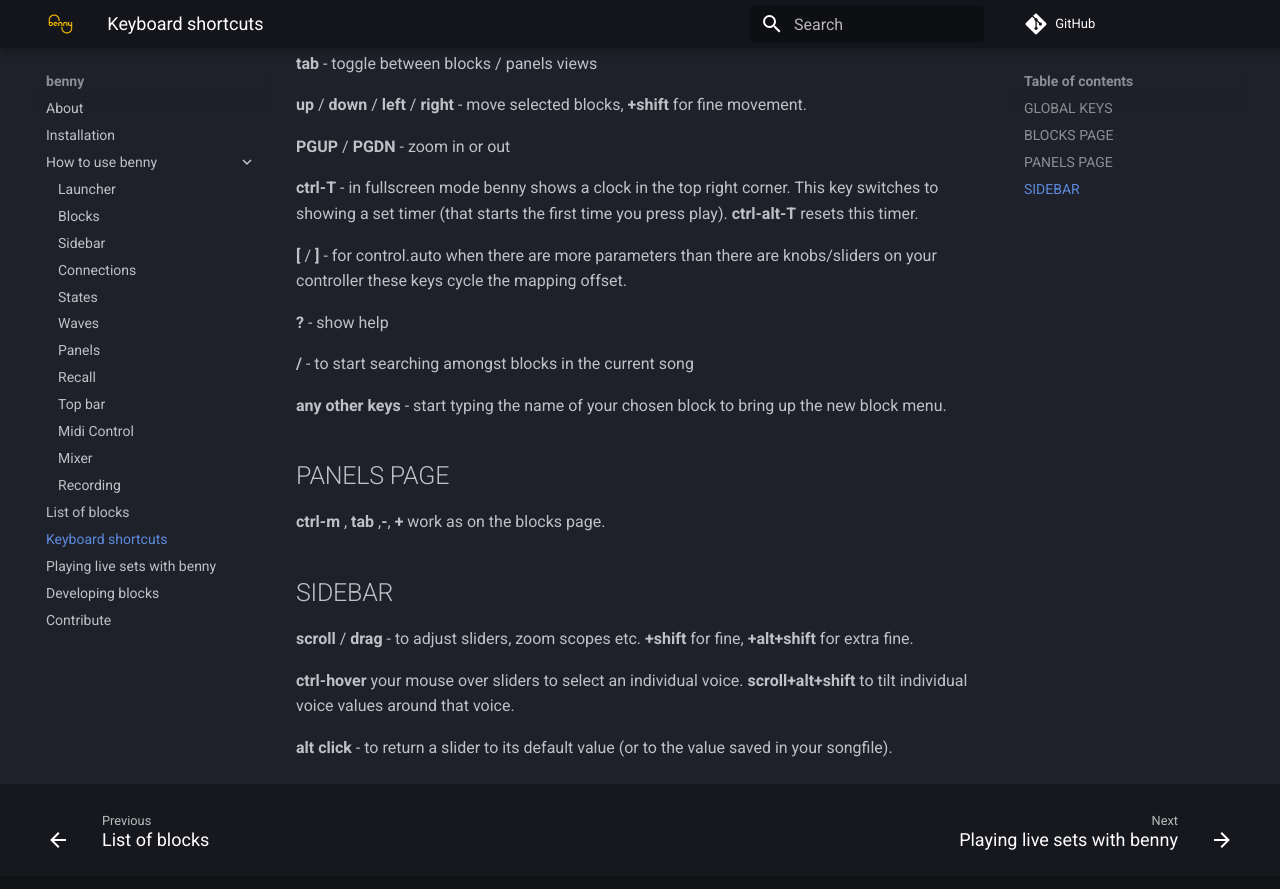
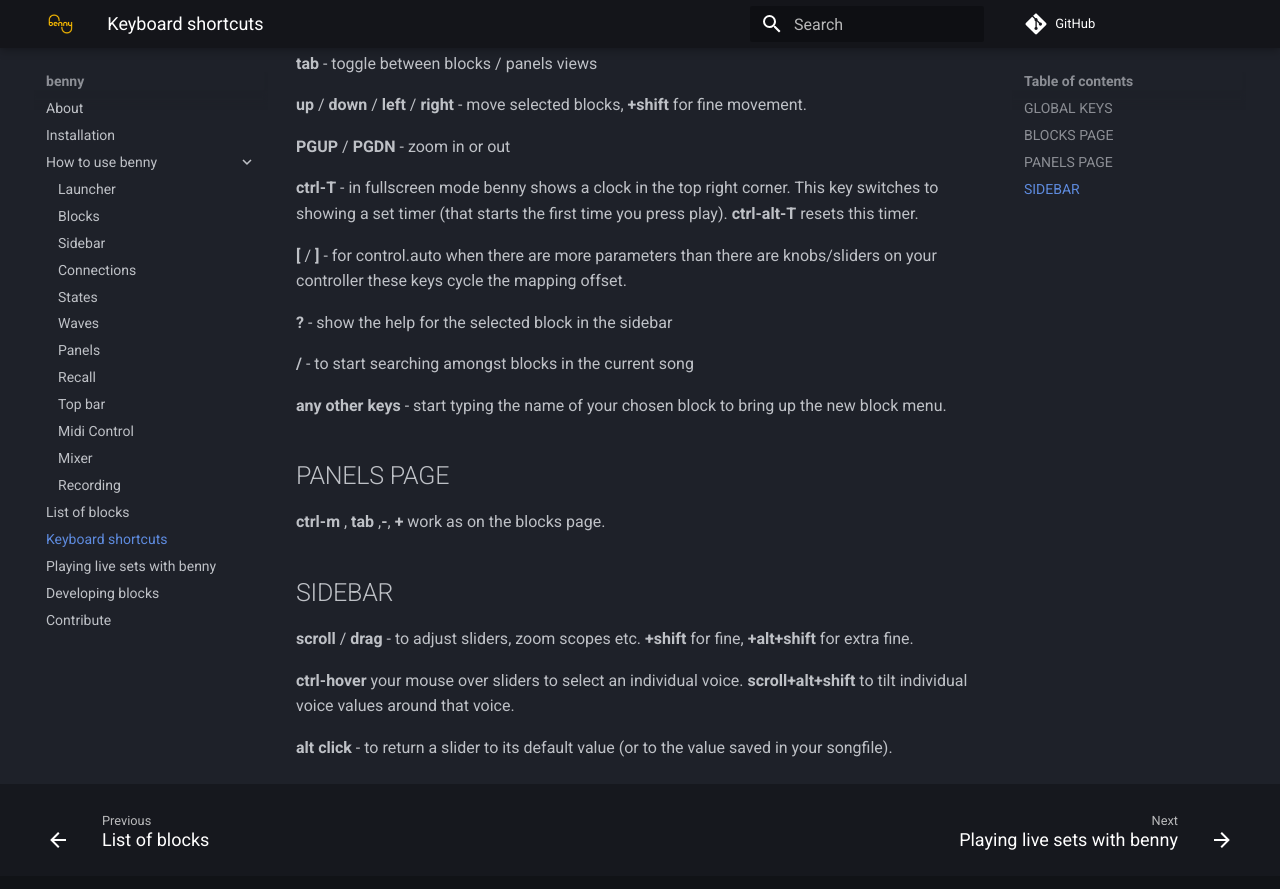
Before and after one commit to playbenny/benny_manual, an MkDocs documentation site: the page built from docs/keyboard_shortcuts.md, in a window 1280 px wide and 900 px high, scrolled down 2560 px. Shown: the top 889 px of the window. Built offline with MkDocs 1.6.1 and Material for MkDocs 9.7.7, drawn with Linux system fonts in a browser that asks for light colours; comment, search, counter and statistics services are not loaded.

Commit message:
improved help description

```diff
--- a/docs/keyboard_shortcuts.md
+++ b/docs/keyboard_shortcuts.md
@@ -117,7 +117,7 @@
 
 **[** / **]** - for control.auto when there are more parameters than there are knobs/sliders on your controller these keys cycle the mapping offset.
 
-**?** - show help
+**?** - show the help for the selected block in the sidebar
 
 **/** - to start searching amongst blocks in the current song
 
```
